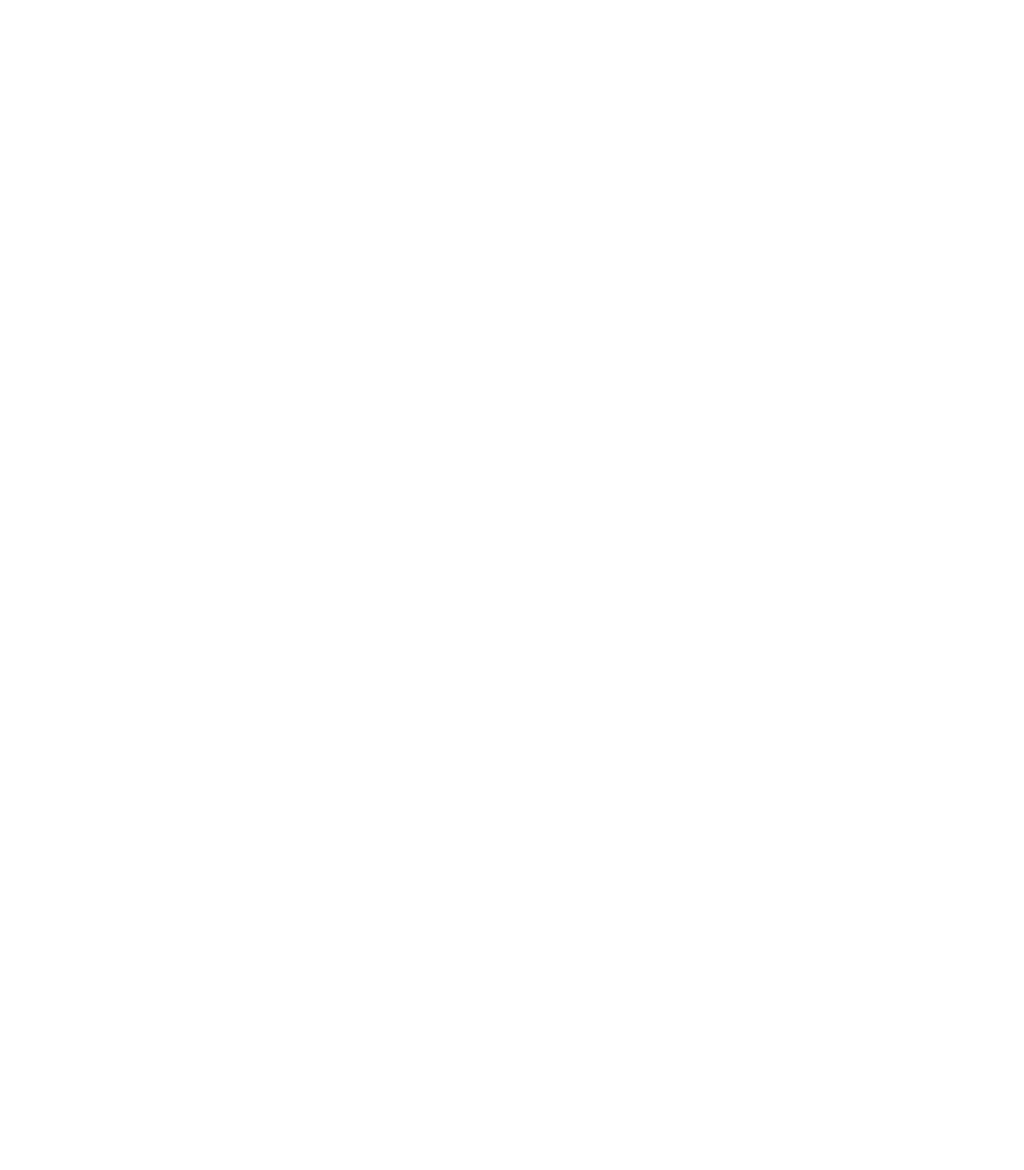
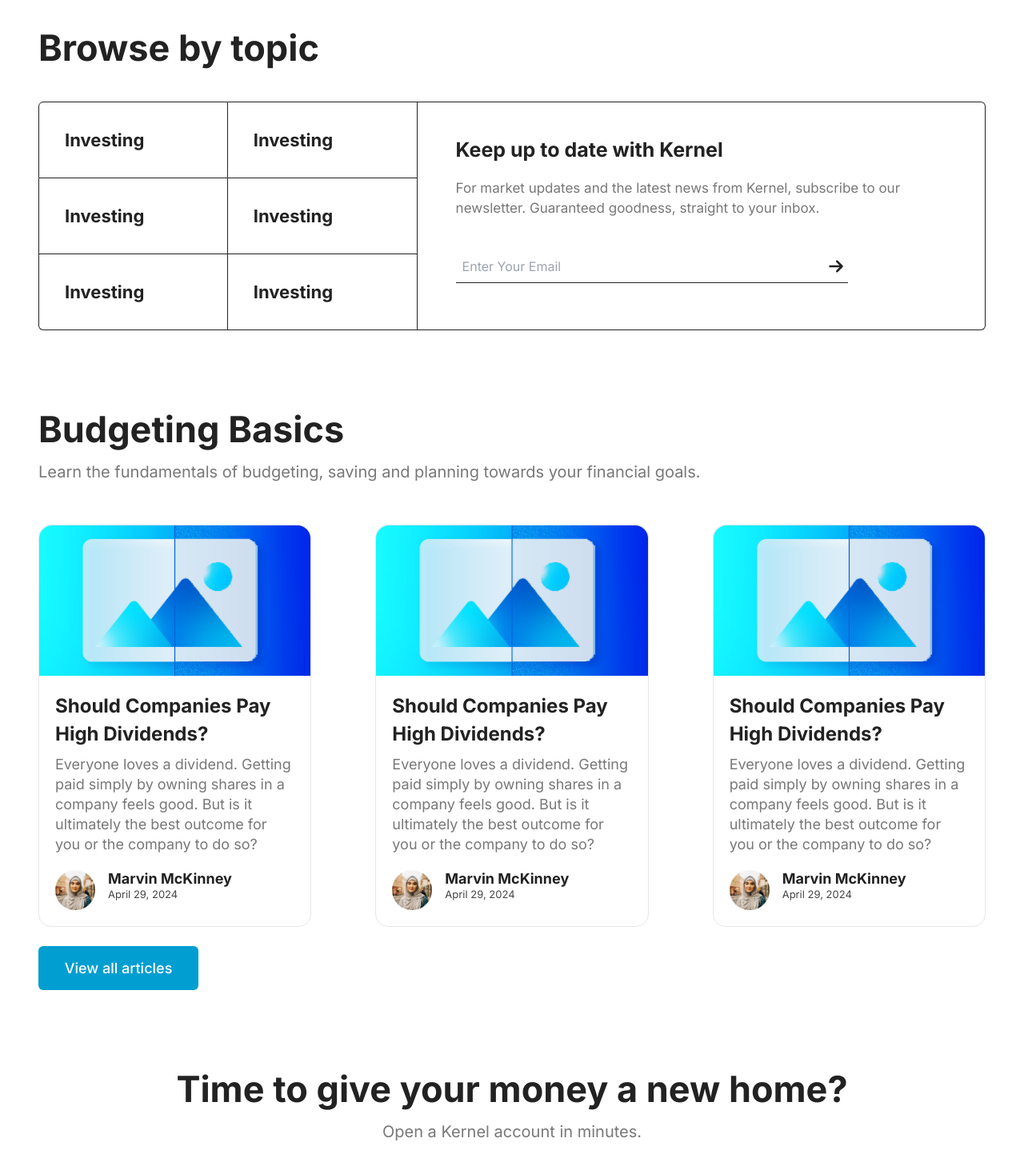
Before and after one commit to ShrutiMoradiy/project, a Next.js app: page /component/blog in a window 1280 px wide. Shown: the part 1080-2543 px from the top of the page at 80% size. Before the commit the page ends 1016 px from the top, so only its background shows below. Built offline with nearby package versions, Linux system fonts and the light colour scheme.

Commit message:
add more component in blog page

```diff
--- a/src/app/component/blog/page.js
+++ b/src/app/component/blog/page.js
@@ -1,19 +1,20 @@
 import React from "react";
 import Image from "next/image";
 import Header from "../Header";
+import Footer from "../Footer";
 
 function page() {
   return (
     <div>
       <Header />
-      <section className="flex justify-center bg-[#d8e6eb] pt-[6rem] pb-[6rem] px-[1rem] md:px-[3rem] lg:px-[3rem] 2xl:px-[5rem]">
+      <section className="flex justify-center bg-[#E6F5FA] pt-[6rem] pb-[6rem] px-[1rem] md:px-[3rem] lg:px-[3rem] 2xl:px-[5rem]">
         <div className="container">
           <div className="flex items-start mb-10">
             <h1 className="text-[#222222] text-2xl md:text-[35px] lg:text-[45px] font-bold md:leading-[55px]">
               Blog
             </h1>
           </div>
-          <div className="flex justify-center gap-20">
+          <div className="flex justify-center flex-wrap md:flex-nowrap gap-20">
             <div className="w-full lg:w-[50%] flex justify-center flex-col items-center">
               <Image src="/marketimg.png" alt="IMG" width={650} height={605} />
             </div>
@@ -39,29 +40,225 @@ function page() {
               </div>
             </div>
           </div>
-            <h1 className="text-[#222222] text-2xl md:text-[35px] lg:text-[45px] font-bold md:leading-[55px] text-left mt-10">
-              Most Read Articles
-            </h1>
-          <div className="flex gap-10">
-            <div className="border-t-2 border-[#222] w-[25%] mt-10 pt-6">
-                <span className="text-[#515050] text-sm md:text-[16px] leading-[25px] font-normal">May 3, 2024</span>
-                <h3 className="text-[#222222] text-sm md:text-[18px] lg:text-[22px] font-bold leading-[30px] mt-4">Is the Kernel KiwiSaver Plan Right for You?</h3>
+          <h1 className="text-[#222222] text-2xl md:text-[35px] lg:text-[45px] font-bold md:leading-[55px] text-left mt-10">
+            Most Read Articles
+          </h1>
+          <div className="flex flex-wrap sm:flex-nowrap sm:gap-5 md:gap-10">
+            <div className="border-t-2 border-[#222] w-full sm:w-1/2 xl:w-[25%] mt-10 pt-6">
+              <span className="text-[#515050] text-sm md:text-[16px] leading-[25px] font-normal">
+                May 3, 2024
+              </span>
+              <h3 className="text-[#222222] text-sm md:text-[18px] lg:text-[22px] font-bold leading-[30px] mt-4">
+                Is the Kernel KiwiSaver Plan Right for You?
+              </h3>
             </div>
-            <div className="border-t-2 border-[#222] w-[25%] mt-10 pt-6">
-                <span className="text-[#515050] text-sm md:text-[16px] leading-[25px] font-normal">May 3, 2024</span>
-                <h3 className="text-[#222222] text-sm md:text-[18px] lg:text-[22px] font-bold leading-[30px] mt-4">Is the Kernel KiwiSaver Plan Right for You?</h3>
+            <div className="border-t-2 border-[#222] w-full sm:w-1/2 xl:w-[25%] mt-10 pt-6">
+              <span className="text-[#515050] text-sm md:text-[16px] leading-[25px] font-normal">
+                May 3, 2024
+              </span>
+              <h3 className="text-[#222222] text-sm md:text-[18px] lg:text-[22px] font-bold leading-[30px] mt-4">
+                Is the Kernel KiwiSaver Plan Right for You?
+              </h3>
             </div>
-            <div className="border-t-2 border-[#222] w-[25%] mt-10 pt-6">
-                <span className="text-[#515050] text-sm md:text-[16px] leading-[25px] font-normal">May 3, 2024</span>
-                <h3 className="text-[#222222] text-sm md:text-[18px] lg:text-[22px] font-bold leading-[30px] mt-4">Is the Kernel KiwiSaver Plan Right for You?</h3>
+            <div className="border-t-2 border-[#222] w-full sm:w-1/2 xl:w-[25%] mt-10 pt-6">
+              <span className="text-[#515050] text-sm md:text-[16px] leading-[25px] font-normal">
+                May 3, 2024
+              </span>
+              <h3 className="text-[#222222] text-sm md:text-[18px] lg:text-[22px] font-bold leading-[30px] mt-4">
+                Is the Kernel KiwiSaver Plan Right for You?
+              </h3>
             </div>
-            <div className="border-t-2 border-[#222] w-[25%] mt-10 pt-6">
-                <span className="text-[#515050] text-sm md:text-[16px] leading-[25px] font-normal">May 3, 2024</span>
-                <h3 className="text-[#222222] text-sm md:text-[18px] lg:text-[22px] font-bold leading-[30px] mt-4">Is the Kernel KiwiSaver Plan Right for You?</h3>
+            <div className="border-t-2 border-[#222] w-full sm:w-1/2 xl:w-[25%] mt-10 pt-6">
+              <span className="text-[#515050] text-sm md:text-[16px] leading-[25px] font-normal">
+                May 3, 2024
+              </span>
+              <h3 className="text-[#222222] text-sm md:text-[18px] lg:text-[22px] font-bold leading-[30px] mt-4">
+                Is the Kernel KiwiSaver Plan Right for You?
+              </h3>
             </div>
           </div>
         </div>
       </section>
+
+      <section className="flex justify-center pt-[6rem] pb-[6rem] px-[1rem] md:px-[3rem] lg:px-[3rem] 2xl:px-[5rem]">
+        <div className="container">
+          <div className="flex items-start mb-10">
+            <h1 className="text-[#222222] text-2xl md:text-[35px] lg:text-[45px] font-bold md:leading-[55px]">
+              Browse by topic
+            </h1>
+          </div>
+          <div className="flex justify-center flex-wrap lg:flex-nowrap">
+            <div className="w-full lg:w-[40%] flex flex-col justify-center items-center">
+              <div className="flex w-full">
+                <h3 className="text-[#222222] border border-[#222] rounded-tl-md  w-full sm:w-1/2 p-4 sm:p-8 text-sm md:text-[18px] lg:text-[22px] font-bold leading-[30px]">
+                  Investing
+                </h3>
+                <h3 className="text-[#222222] border border-l-0 border-[#222] rounded-tr-md lg:rounded-none w-full sm:w-1/2 p-4 sm:p-8 text-sm md:text-[18px] lg:text-[22px] font-bold leading-[30px]">
+                  Investing
+                </h3>
+              </div>
+              <div className="flex w-full">
+                <h3 className="text-[#222222] border border-t-0 border-[#222] w-full sm:w-1/2 p-4 sm:p-8 text-sm md:text-[18px] lg:text-[22px] font-bold leading-[30px]">
+                  Investing
+                </h3>
+                <h3 className="text-[#222222] border border-l-0 border-t-0 border-[#222] w-full sm:w-1/2 p-4 sm:p-8 text-sm md:text-[18px] lg:text-[22px] font-bold leading-[30px]">
+                  Investing
+                </h3>
+              </div>
+              <div className="flex w-full">
+                <h3 className="text-[#222222] border border-t-0 border-[#222] lg:rounded-bl-md rounded-none  w-full sm:w-1/2 p-4 sm:p-8 text-sm md:text-[18px] lg:text-[22px] font-bold leading-[30px]">
+                  Investing
+                </h3>
+                <h3 className="text-[#222222] border border-l-0 border-t-0 border-[#222] w-full sm:w-1/2 p-4 sm:p-8 text-sm md:text-[18px] lg:text-[22px] font-bold leading-[30px]">
+                  Investing
+                </h3>
+              </div>
+            </div>
+            <div className="w-full lg:w-[60%] flex flex-col border border-[#222] border-t-0 lg:border lg:border-l-0 rounded-b-md lg:rounded-bl-none lg:rounded-tr-md sm:py-8 py-4 sm:px-12 px-4">
+              <h1 className="text-[#222222] text-xl md:text-[30px] lg:text-[25px] font-bold leading-[30px] md:leading-[40px] lg:leading-[55px] mb-2">
+                Keep up to date with Kernel
+              </h1>
+              <p className="text-[#787878] text-xs md:text-[15px] lg:text-[17px] leading-[25px] font-normal mb-5">
+                For market updates and the latest news from Kernel, subscribe to
+                our newsletter. Guaranteed goodness, straight to your inbox.
+              </p>
+              <div className="flex gap-4 w-[80%] border-b border-[#222] mt-5">
+                <input
+                  type="email"
+                  placeholder="Enter Your Email"
+                  className="sm:w-full w-[160px] text-[#606060] p-2 focus:outline-none"
+                />
+                <Image src="/arrow-right.svg" width={30} height={20} />
+              </div>
+            </div>
+          </div>
+        </div>
+      </section>
+
+      <section className="flex justify-center pb-[6rem] px-[1rem] md:px-[3rem] lg:px-[3rem] 2xl:px-[5rem]">
+        <div className="container">
+          <div className="flex flex-col items-start mb-10">
+            <h1 className="text-[#222222] text-2xl md:text-[35px] lg:text-[45px] font-bold md:leading-[55px]">
+              Budgeting Basics
+            </h1>
+            <p className="text-[#787878] text-sm md:text-[16px] lg:text-xl leading-[25px] font-normal my-3">
+              Learn the fundamentals of budgeting, saving and planning towards
+              your financial goals.
+            </p>
+          </div>
+          <div className="flex justify-center flex-wrap md:flex-nowrap gap-20">
+            <div className="w-full lg:w-1/3 flex flex-col border rounded-2xl">
+              <Image
+                src="/blogImg.png"
+                alt="IMG"
+                width={400}
+                height={200}
+                className="rounded-t-2xl"
+              />
+              <div className="p-5">
+                <h1 className="text-[#222222] text-xl md:text-[30px] lg:text-[24px] font-bold leading-[35px] mb-2">
+                  Should Companies Pay High Dividends?
+                </h1>
+                <p className="text-[#787878] text-sm md:text-[16px] lg:text-[18px] leading-[25px] font-normal mb-5">
+                  Everyone loves a dividend. Getting paid simply by owning
+                  shares in a company feels good. But is it ultimately the best
+                  outcome for you or the company to do so?
+                </p>
+                <div className="flex flex-wrap sm:flex-nowrap gap-4">
+                  <Image src="/Ellipse.png" alt="Img" width={50} height={50} />
+                  <div className="flex flex-col">
+                    <h3 className="text-[#222222] text-sm md:text-[16px] lg:text-[18px] leading-[22px] font-bold">
+                      Marvin McKinney
+                    </h3>
+                    <p className="text-[#464646] text-xs md:text-[13px] leading-[17px] font-normal">
+                      April 29, 2024
+                    </p>
+                  </div>
+                </div>
+              </div>
+            </div>
+            <div className="w-full lg:w-1/3 flex flex-col border rounded-2xl">
+              <Image
+                src="/blogImg.png"
+                alt="IMG"
+                width={400}
+                height={200}
+                className="rounded-t-2xl"
+              />
+              <div className="p-5">
+                <h1 className="text-[#222222] text-xl md:text-[30px] lg:text-[24px] font-bold leading-[35px] mb-2">
+                  Should Companies Pay High Dividends?
+                </h1>
+                <p className="text-[#787878] text-sm md:text-[16px] lg:text-[18px] leading-[25px] font-normal mb-5">
+                  Everyone loves a dividend. Getting paid simply by owning
+                  shares in a company feels good. But is it ultimately the best
+                  outcome for you or the company to do so?
+                </p>
+                <div className="flex flex-wrap sm:flex-nowrap gap-4">
+                  <Image src="/Ellipse.png" alt="Img" width={50} height={50} />
+                  <div className="flex flex-col">
+                    <h3 className="text-[#222222] text-sm md:text-[16px] lg:text-[18px] leading-[22px] font-bold">
+                      Marvin McKinney
+                    </h3>
+                    <p className="text-[#464646] text-xs md:text-[13px] leading-[17px] font-normal">
+                      April 29, 2024
+                    </p>
+                  </div>
+                </div>
+              </div>
+            </div>
+            <div className="w-full lg:w-1/3 flex flex-col border rounded-2xl">
+              <Image
+                src="/blogImg.png"
+                alt="IMG"
+                width={400}
+                height={200}
+                className="rounded-t-2xl"
+              />
+              <div className="p-5">
+                <h1 className="text-[#222222] text-xl md:text-[30px] lg:text-[24px] font-bold leading-[35px] mb-2">
+                  Should Companies Pay High Dividends?
+                </h1>
+                <p className="text-[#787878] text-sm md:text-[16px] lg:text-[18px] leading-[25px] font-normal mb-5">
+                  Everyone loves a dividend. Getting paid simply by owning
+                  shares in a company feels good. But is it ultimately the best
+                  outcome for you or the company to do so?
+                </p>
+                <div className="flex flex-wrap sm:flex-nowrap gap-4">
+                  <Image src="/Ellipse.png" alt="Img" width={50} height={50} />
+                  <div className="flex flex-col">
+                    <h3 className="text-[#222222] text-sm md:text-[16px] lg:text-[18px] leading-[22px] font-bold">
+                      Marvin McKinney
+                    </h3>
+                    <p className="text-[#464646] text-xs md:text-[13px] leading-[17px] font-normal">
+                      April 29, 2024
+                    </p>
+                  </div>
+                </div>
+              </div>
+            </div>
+          </div>
+          <button className="bg-[#019ED1] text-white text-sm md:text-[16px] lg:text-[18px] leading-[21.6px] font-medium w-[150px] h-[55px] md:w-[200px] rounded-md mt-6">
+            View all articles
+          </button>
+        </div>
+      </section>
+
+      <section className="flex justify-center pb-[6rem] px-[1rem] md:px-[3rem] lg:px-[3rem] 2xl:px-[5rem]">
+        <div className="flex flex-col items-center mb-10">
+          <h1 className="text-[#222222] text-2xl md:text-[35px] lg:text-[45px] font-bold md:leading-[55px] text-center">
+            Time to give your money a new home?
+          </h1>
+          <p className="text-[#787878] text-sm md:text-[16px] lg:text-xl leading-[25px] font-normal my-3">
+            Open a Kernel account in minutes.
+          </p>
+          <button className="bg-[#019ED1] text-white text-sm md:text-[16px] lg:text-[18px] leading-[21.6px] font-medium w-[100px] h-[55px] md:w-[200px] rounded-md mt-6">
+            Get Started
+          </button>
+        </div>
+      </section>
+
+      <Footer />
     </div>
   );
 }
```
Also changed, not shown: public/arrow-right.svg (added), public/blogImg.png (added).
